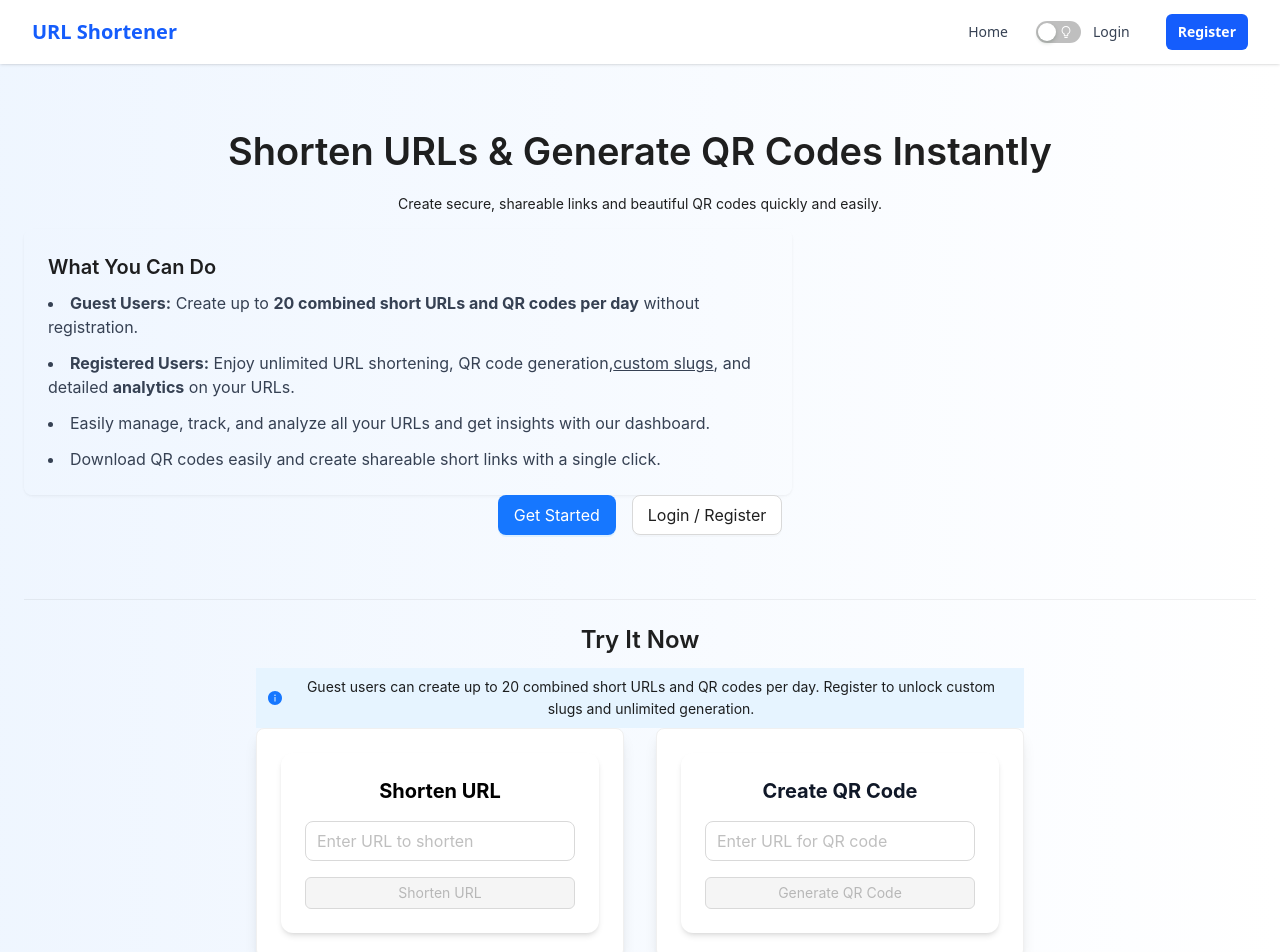
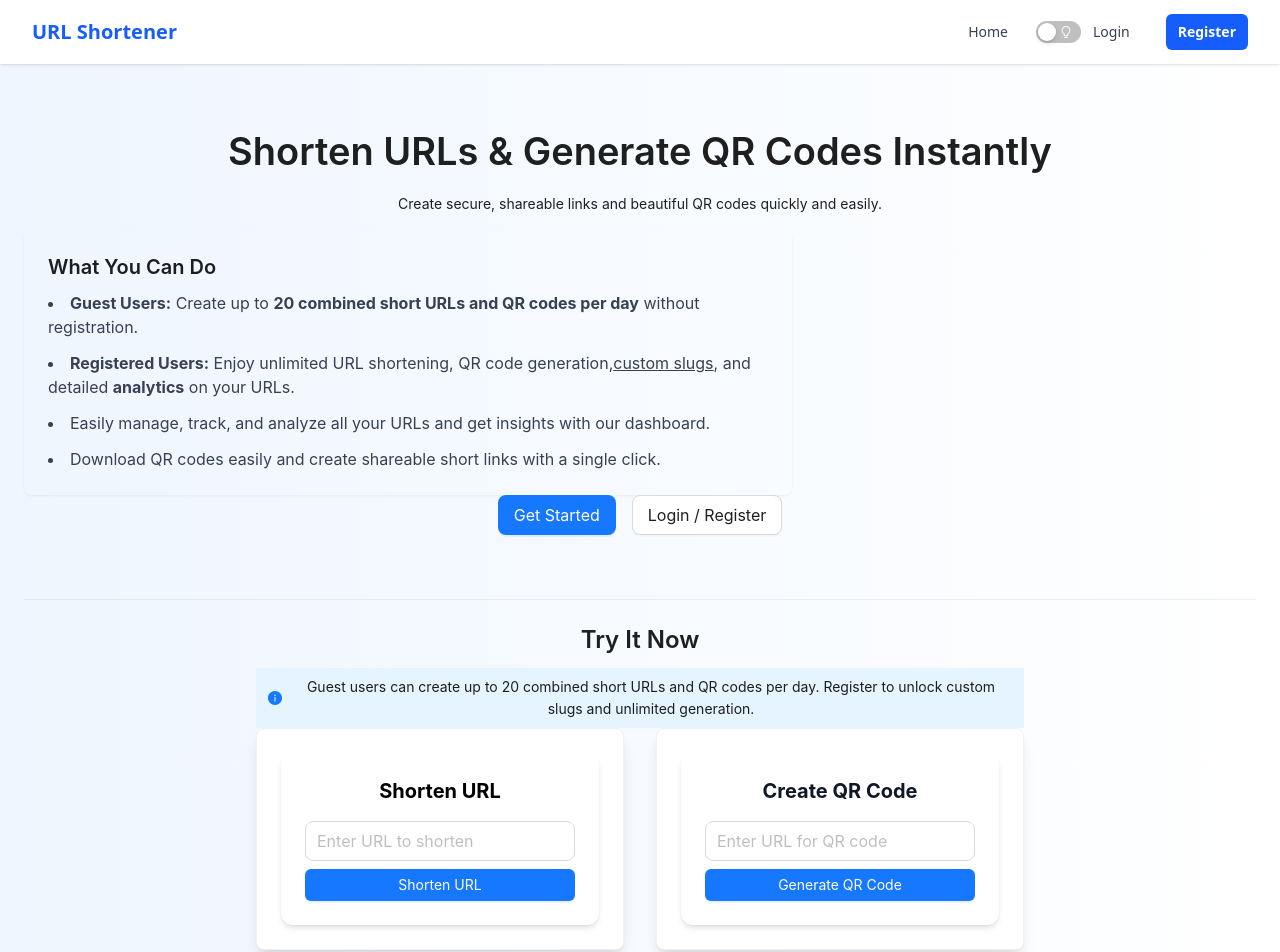
Before and after one commit to Bharat940/url-shortener-analytics, a React (Vite) app in the folder Frontend/: page / in a window 1280 px wide. Shown: the top 952 px of the page. Built offline with nearby package versions, Linux system fonts and the light colour scheme; no server answers.

Commit message:
Updated QrCodeForm.jsx and ShortenUrlForm.jsx

```diff
--- a/Frontend/src/components/QrCodeForm.jsx
+++ b/Frontend/src/components/QrCodeForm.jsx
@@ -6,15 +6,34 @@ import { normalizeUrl, isValidUrl } from "../utils/urlHelper.js";
 
 const QrCodeForm = () => {
   const [url, setUrl] = useState("");
+  const [urlError, setUrlError] = useState(null);
   const [result, setResult] = useState(null);
   const [error, setError] = useState(null);
   const [loading, setLoading] = useState(false);
 
+  const validateUrl = (val) => {
+    const normalized = normalizeUrl(val);
+    if (!val) {
+      setUrlError(null);
+      return false;
+    }
+    if (!isValidUrl(normalized)) {
+      setUrlError("Please enter a valid URL (must start with http/https)");
+      return false;
+    }
+    setUrlError(null);
+    return true;
+  };
+
+  const handleChange = (e) => {
+    setUrl(e.target.value);
+    validateUrl(e.target.value);
+  };
+
   const handleSubmit = async () => {
     const normalizedUrl = normalizeUrl(url);
 
-    if (!url || !isValidUrl(normalizedUrl)) {
-      message.error("Please enter a valid URL");
+    if (!validateUrl(url)) {
       return;
     }
 
@@ -49,19 +68,16 @@ const QrCodeForm = () => {
       <Input
         placeholder="Enter URL for QR code"
         value={url}
-        onChange={(e) => setUrl(e.target.value)}
+        onChange={handleChange}
         size="large"
         allowClear
-        className="mb-4"
+        className="mb-2"
         type="url"
       />
-      <Button
-        type="primary"
-        onClick={handleSubmit}
-        loading={loading}
-        block
-        disabled={!url || !isValidUrl(normalizeUrl(url))}
-      >
+      {urlError && (
+        <Alert message={urlError} type="error" showIcon className="mb-4" />
+      )}
+      <Button type="primary" onClick={handleSubmit} loading={loading} block>
         Generate QR Code
       </Button>
 
--- a/Frontend/src/components/ShortenUrlForm.jsx
+++ b/Frontend/src/components/ShortenUrlForm.jsx
@@ -19,6 +19,7 @@ const ShortenUrlForm = () => {
   const isMobile = useIsMobile();
   const isAuthenticated = useSelector((state) => state.auth.isAuthenticated);
   const [url, setUrl] = useState("");
+  const [urlError, setUrlError] = useState(null);
   const [customSlug, setCustomSlug] = useState("");
   const [generateQR, setGenerateQR] = useState(false);
   const [result, setResult] = useState(null);
@@ -28,11 +29,30 @@ const ShortenUrlForm = () => {
 
   const queryClient = useQueryClient();
 
+  // Live validation
+  const validateUrl = (val) => {
+    const normalized = normalizeUrl(val);
+    if (!val) {
+      setUrlError(null);
+      return false;
+    }
+    if (!isValidUrl(normalized)) {
+      setUrlError("Please enter a valid URL (must start with http/https)");
+      return false;
+    }
+    setUrlError(null);
+    return true;
+  };
+
+  const handleChange = (e) => {
+    setUrl(e.target.value);
+    validateUrl(e.target.value);
+  };
+
   const handleSubmit = async () => {
     const normalizedUrl = normalizeUrl(url);
 
-    if (!url || !isValidUrl(normalizedUrl)) {
-      message.error("Please enter a valid URL");
+    if (!validateUrl(url)) {
       return;
     }
 
@@ -119,12 +139,15 @@ const ShortenUrlForm = () => {
       <Input
         placeholder="Enter URL to shorten"
         value={url}
-        onChange={(e) => setUrl(e.target.value)}
+        onChange={handleChange}
         size="large"
         allowClear
-        className="mb-4"
+        className="mb-2"
         type="url"
       />
+      {urlError && (
+        <Alert message={urlError} type="error" showIcon className="mb-4" />
+      )}
 
       {isAuthenticated && (
         <Input
@@ -147,13 +170,7 @@ const ShortenUrlForm = () => {
         </Checkbox>
       )}
 
-      <Button
-        type="primary"
-        onClick={handleSubmit}
-        loading={loading}
-        block
-        disabled={!url || !isValidUrl(normalizeUrl(url))}
-      >
+      <Button type="primary" onClick={handleSubmit} loading={loading} block>
         Shorten URL
       </Button>
 
```
